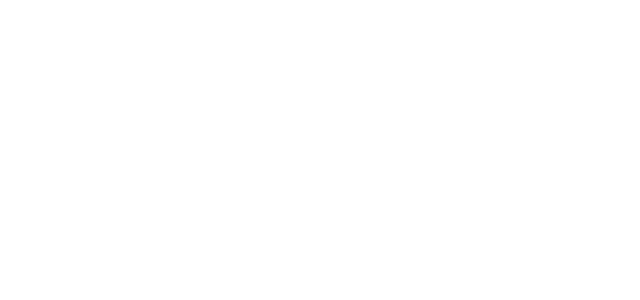
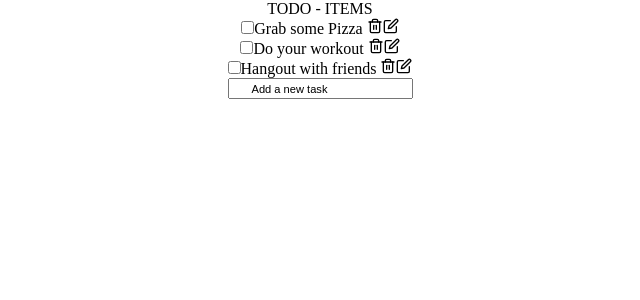
Before and after one commit to EEmeri000/ToDoProject, a React (Create React App) app in the folder todo/: page /todolist in a window 1280 px wide. Before the commit this address had no page. Shown: the top 300 px of the page, without its empty margins (320-960 px from the left). Built offline with nearby package versions, Linux system fonts and the light colour scheme.

Commit message:
playing Catch up, ToDo broken

```diff
--- a/todo/src/App.js
+++ b/todo/src/App.js
@@ -1,7 +1,7 @@
 import './App.css';
 import {BrowserRouter, Route, Routes } from 'react-router-dom'
 import SignUp from './components/SignUp/SignUp';
-import ToDo from './components/ToDo/ToDo';
+import ToDoList from './components/ToDo/ToDoList';
 
 
 
@@ -14,7 +14,7 @@
 
   <Routes>
   <Route path="/" element={<SignUp />} />
-  <Route path="/todo" element={<ToDo />}/>
+  <Route path="/todolist" element={<ToDoList />}/>
   </Routes>
 
 </BrowserRouter>
--- a/todo/src/components/Header/Header.css
+++ b/todo/src/components/Header/Header.css
@@ -0,0 +1,20 @@
+*{
+    margin: 0px
+}
+
+.title{
+    background-color: rgb(14, 14, 113);
+    padding: 10%
+}
+
+h1{
+    font-size: 70px;
+    margin: 0 0 15px 0;
+    color: white;
+}
+
+p{
+    font-size: 25px;
+    color: white;
+
+}
--- a/todo/src/components/ToDo/ToDo.css
+++ b/todo/src/components/ToDo/ToDo.css
@@ -0,0 +1,9 @@
+.task::placeholder {
+    color: black;
+    font-size: smaller;
+}
+
+input[type=checkbox]:checked + .task {
+    color:green;
+    text-decoration: line-through;
+  }
--- a/todo/src/components/ToDo/toDo.js
+++ b/todo/src/components/ToDo/toDo.js
@@ -1,24 +1,33 @@
-import React from 'react'
+import React, {useState} from 'react'
+import { LuTrash2, LuEdit } from "react-icons/lu";
+import './ToDo.css'
+
+function ToDo({tasks, task, setTasks, index, handleRemove }) {
+// const [checked, setChecked] = useState(false);
+
+// const handleCheck = (e) => {
+
+//     setChecked(true);
+// }
 
 
-function ToDo() {
+return (
+
+  <div className="todo-list">
+
+{/* checkbox and task  */}
+<input value={task} type="checkbox" />
+<span className="task">{task.title} </span>
+
+{/* delete and edit button  */}
+<LuTrash2 className="theme-icon theme-icon-active" onClick={() =>  handleRemove(index)}/>
+<LuEdit  />
+</div>
+
+
+);
+}
 
 
 
-
-
-  return (
-    <div>
-
-
-
-      ToDo
-
-
-
-
-    </div>
-  )
-}
-
 export default ToDo
--- a/todo/src/components/ToDo/toDoForm.js
+++ b/todo/src/components/ToDo/toDoForm.js
@@ -0,0 +1,39 @@
+import React,{useState} from 'react'
+import './ToDo.css'
+// import ToDoList from './ToDoList';
+
+function ToDoForm({ addTask}) {
+
+    const [value, setValue] = useState("");
+
+    const handleSubmit = e => {
+        e.preventDefault();
+        if (!value) return;
+        addTask(value);
+        setValue("");
+    }
+
+
+
+
+  return (
+    <div>
+
+      <form onSubmit={handleSubmit}>
+                <input
+                    type="text"
+                    className="task"
+                    value={value}
+                    placeholder="Add a new task"
+                    onChange={e => setValue(e.target.value)}
+                />
+            </form>
+
+
+
+
+        </div>
+  )
+}
+
+export default ToDoForm
--- a/todo/src/components/ToDo/toDoList.js
+++ b/todo/src/components/ToDo/toDoList.js
@@ -1,21 +1,76 @@
-const [items, setItems] = useState([
+import React,{useState} from 'react'
+import ToDoForm from './ToDoForm'
+import ToDo from './ToDo'
+import './ToDo.css'
+
+
+function ToDoList({handleCheck}){
+
+    const [tasks, setTasks] = useState([
         {
             id: 1,
             title: "Grab some Pizza",
-      completed: true,
+            completed: true
         },
         {
             id: 2,
             title: "Do your workout",
-      completed: true,
+            completed: true
         },
         {
             id: 3,
             title: "Hangout with friends",
-      completed: false,
-    },
+            completed: false
+        }
     ]);
 
-  {items.map((task) => (
-    <ToDo task={task} />
+    const addTask = title => {
+        const newTasks = [...tasks, { id: tasks.length + 1, title, completed: false }];
+        setTasks(newTasks);
+        console.log(tasks)
+    }
+
+
+    const handleRemove = index => {
+        setTasks(oldValues => {
+          return oldValues.filter((_, i) => i !== index)
+        })
+    }
+
+
+
+    // const onChangeBox = task => {
+    //     const newTasks = [...tasks, { id: tasks.length + 1, title, completed: false }];
+    //     setTasks(newTasks);
+    // }
+
+
+
+  return (
+
+
+
+    <div className="todo-container">
+    <div className="header">TODO - ITEMS</div>
+    <div className="tasks">
+
+        {tasks.map((task, index) => (
+            <ToDo
+                task={task}
+                index={index}
+                key={index}
+
+            />
         ))}
+    </div>
+    <div className="create-task">
+        <ToDoForm addTask={addTask} handleRemove={handleRemove} />
+    </div>
+    </div>
+
+
+
+  )
+}
+
+export default ToDoList
```
Lines whose indentation alone changed are shown as unchanged.
